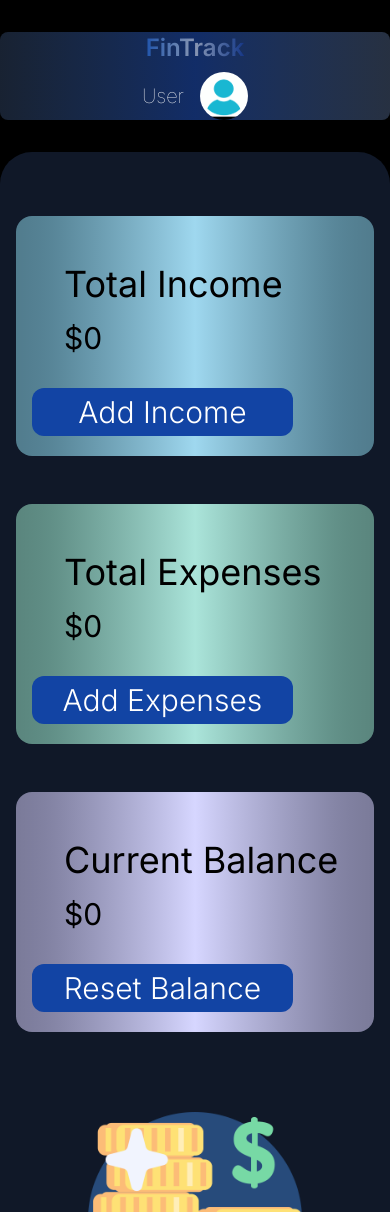
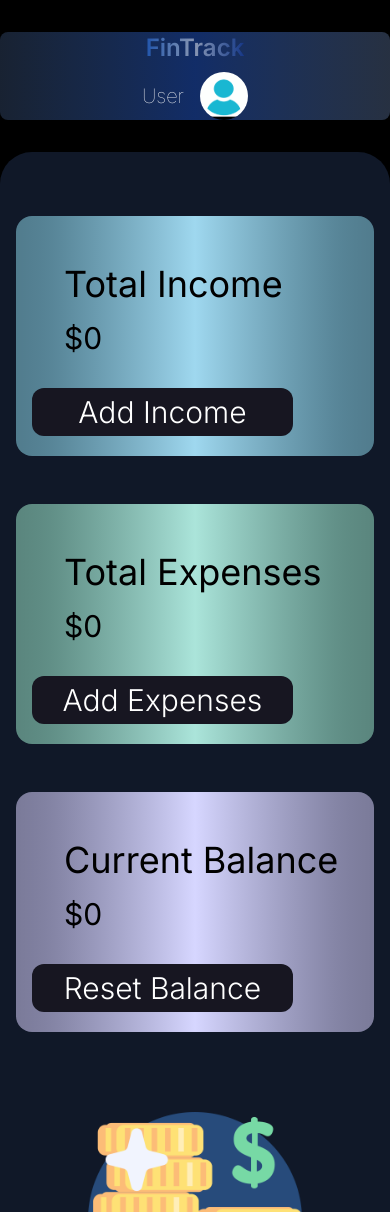
Before and after one commit to KristinAlex1/FinTracker-React-Firebase, a React (Vite) app: page /dashboard in a window 390 px wide. Shown: the top 1212 px of the page. Built offline with nearby package versions, Linux system fonts and the light colour scheme; no server answers.

Commit message:
Made a few style changes

```diff
--- a/src/components/AddSection.jsx
+++ b/src/components/AddSection.jsx
@@ -15,7 +15,7 @@ const AddSection = () => {
           >
             <div className="text-4xl mt-[2rem] ml-[2rem] font-normal">Total Income</div>
             <div className="text-3xl mt-[1rem] ml-[2rem] font-normal">$0</div>
-            <button style={{ backgroundColor: "#1244A4" }} className="w-[80%] md:w-[35rem] h-[3rem] mt-[2rem] mx-auto md:ml-[4rem] rounded-xl text-3xl text-white font-light">
+            <button style={{ backgroundColor: "#171621" }} className="w-[80%] md:w-[35rem] h-[3rem] mt-[2rem] mx-auto md:ml-[4rem] rounded-xl text-3xl text-white font-light">
               Add Income
             </button>
           </div>
@@ -27,7 +27,7 @@ const AddSection = () => {
           >
             <div className="text-4xl mt-[2rem] ml-[2rem] font-normal">Total Expenses</div>
             <div className="text-3xl mt-[1rem] ml-[2rem] font-normal">$0</div>
-            <button style={{ backgroundColor: "#1244A4" }} className="w-[80%] md:w-[35rem] h-[3rem] mt-[2rem] bg-gray-900 mx-auto md:ml-[4rem] rounded-xl text-3xl text-white font-light">
+            <button style={{ backgroundColor: "#171621" }} className="w-[80%] md:w-[35rem] h-[3rem] mt-[2rem] bg-gray-900 mx-auto md:ml-[4rem] rounded-xl text-3xl text-white font-light">
               Add Expenses
             </button>
           </div>
@@ -39,7 +39,7 @@ const AddSection = () => {
           >
             <div className="text-4xl mt-[2rem] ml-[2rem] font-normal">Current Balance</div>
             <div className="text-3xl mt-[1rem] ml-[2rem] font-normal">$0</div>
-            <button style={{ backgroundColor: "#1244A4" }} className="w-[80%] md:w-[35rem] h-[3rem] mt-[2rem] bg-gray-900 mx-auto md:ml-[4rem] rounded-xl text-3xl text-white font-light">
+            <button style={{ backgroundColor: "#171621" }} className="w-[80%] md:w-[35rem] h-[3rem] mt-[2rem] bg-gray-900 mx-auto md:ml-[4rem] rounded-xl text-3xl text-white font-light">
               Reset Balance
             </button>
           </div>
```
